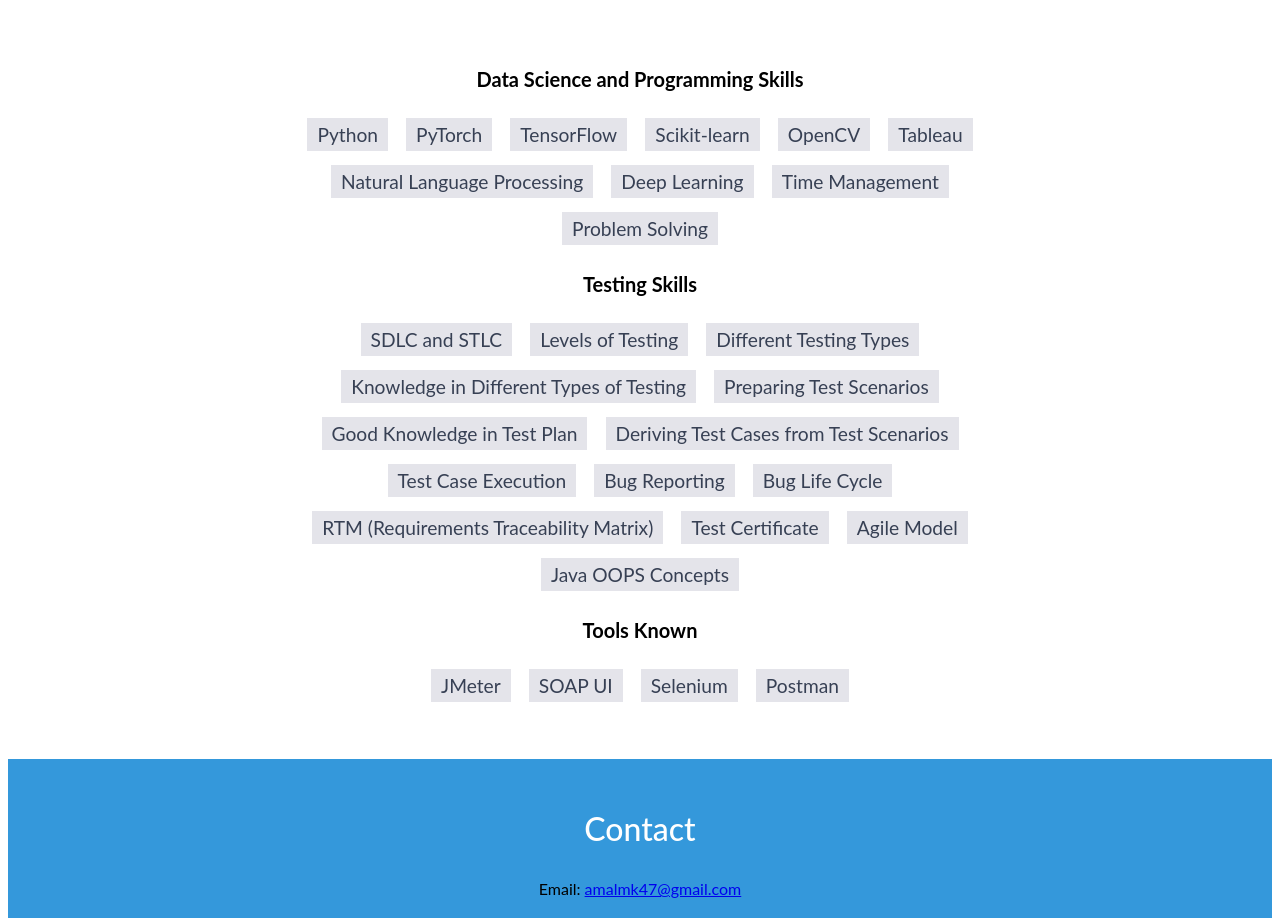
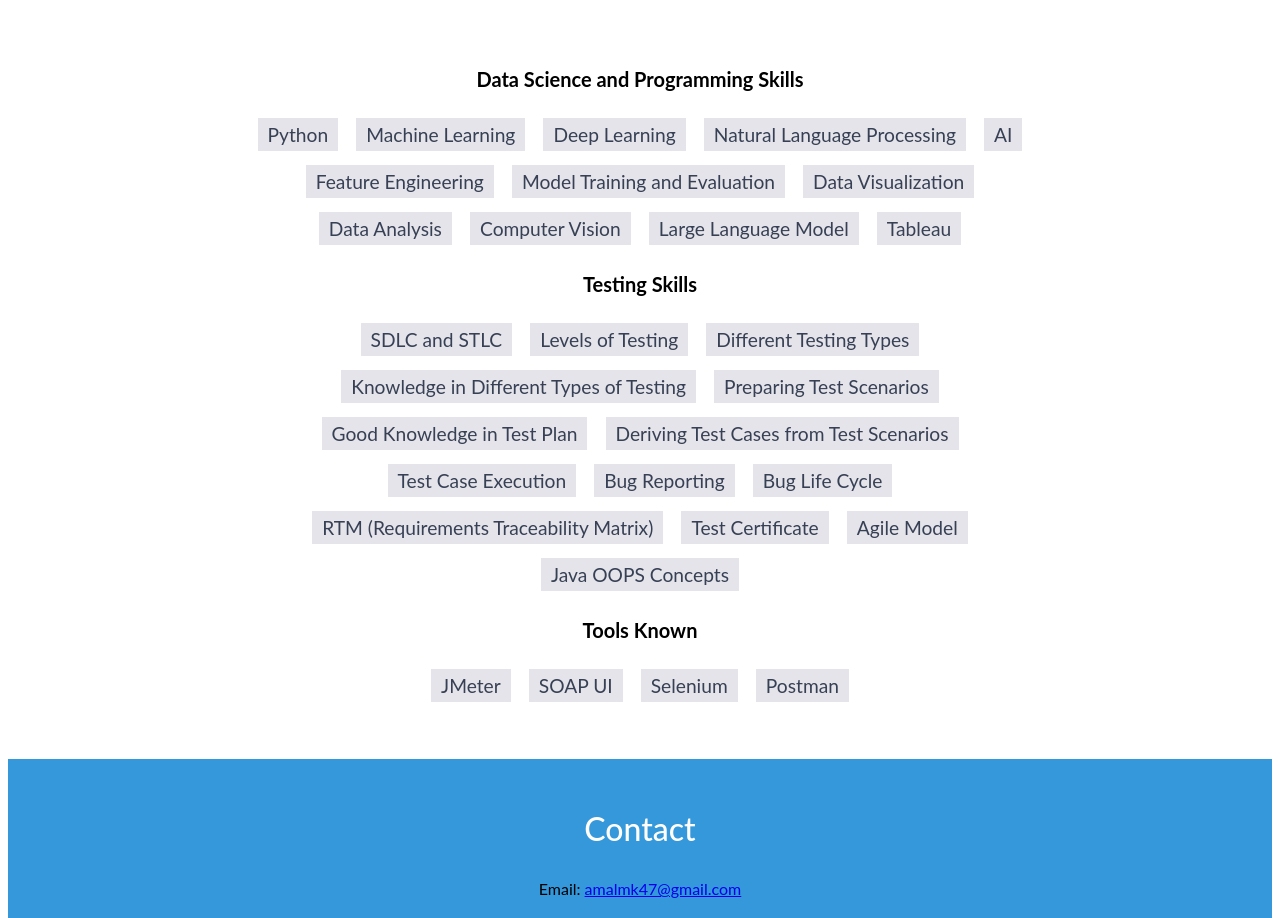
Before and after one commit to amalmk47/Amal_MK.github.io, a website: page index.html in a window 1280 px wide. Shown: the part 3165-4083 px from the top of the page. Drawn offline with Linux system fonts and the light colour scheme.

Commit message:
Update index.html

```diff
--- a/index.html
+++ b/index.html
@@ -93,36 +93,23 @@
     </div>
   </section>
 
-<!--   <section id="skills">
-    <h2 class="heading">Skills</h2>
-    <ul>
-      <li>Python</li>
-      <li>PyTorch</li>
-      <li>TensorFlow</li>
-      <li>Scikit-learn</li>
-      <li>OpenCV</li>
-      <li>Tableau</li>
-      <li>Natural Language Processing</li>
-      <li>Deep Learning</li>
-      <li>Time Management</li>
-      <li>Problem Solving</li>
-    </ul>
-  </section> -->
   <section id="skills">
   <h2 class="heading">Skills</h2>
 
   <h3 style="font-size: 20px;">Data Science and Programming Skills</h3>
   <ul>
     <li>Python</li>
-    <li>PyTorch</li>
-    <li>TensorFlow</li>
-    <li>Scikit-learn</li>
-    <li>OpenCV</li>
+    <li>Machine Learning</li>
+    <li>Deep Learning</li>
+    <li>Natural Language Processing</li>
+    <li>AI</li>
+    <li>Feature Engineering</li>
+    <li>Model Training and Evaluation</li>
+    <li>Data Visualization</li>
+    <li>Data Analysis</li>
+    <li>Computer Vision</li>
+    <li>Large Language Model</li>
     <li>Tableau</li>
-    <li>Natural Language Processing</li>
-    <li>Deep Learning</li>
-    <li>Time Management</li>
-    <li>Problem Solving</li>
   </ul>
 
   <h3 style="font-size: 20px;">Testing Skills</h3>
@@ -156,7 +143,7 @@
   <section id="contact">
     <h2 class="heading">Contact</h2>
     <p>Email: <a href="mailto:amalmk47@gmail.com">amalmk47@gmail.com</a></p>
-    <p>LinkedIn: <a href="www.linkedin.com/in/amalmk47">AMAL M K-Linkedin</a></p>
+    <p>LinkedIn: <a href="https://www.linkedin.com/in/amal-m-k-612034362/">AMAL M K-Linkedin</a></p>
   </section>
 
   <footer>
```
